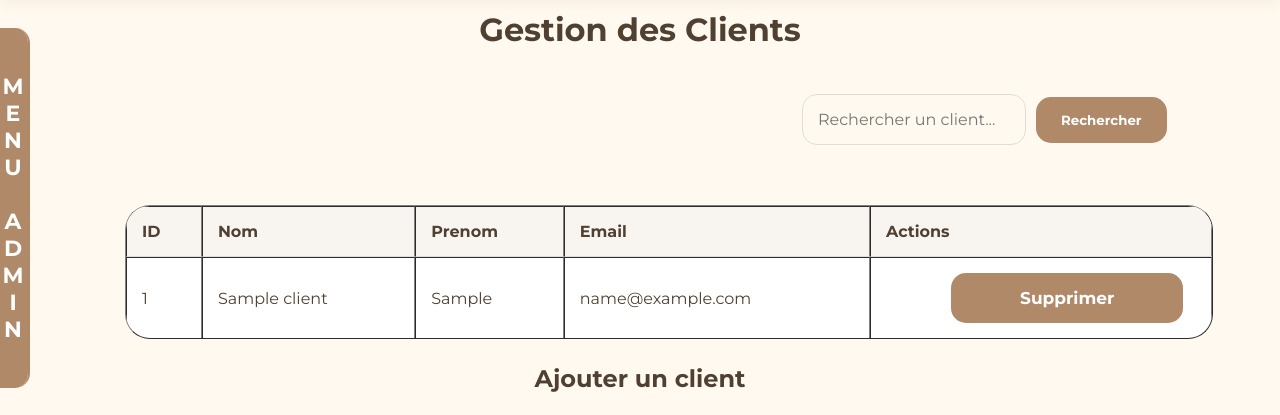
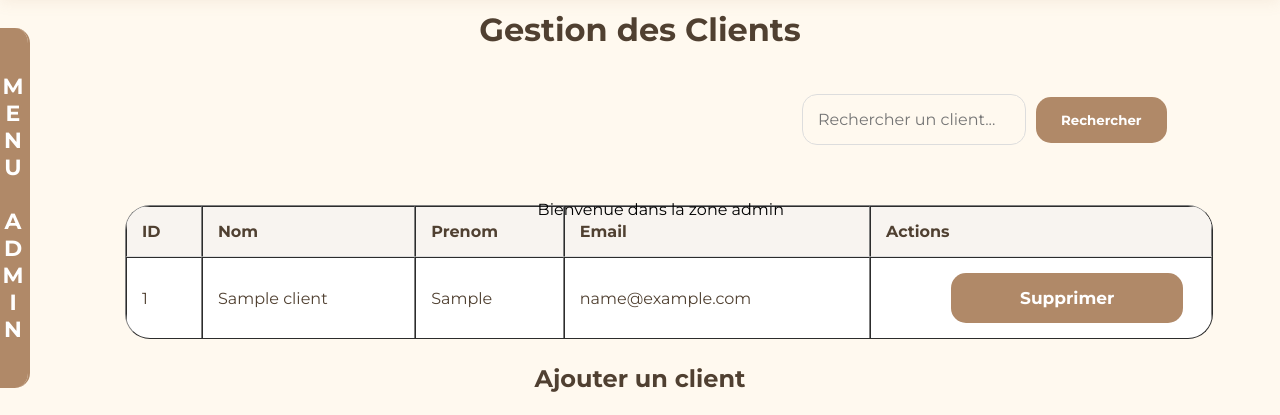
Before and after one commit to math208208/projetPHP, a PHP site: page /index.php?action=adminClient in a window 1280 px wide. Shown: the part 100-515 px from the top of the page. Run offline with PHP 8.4, Linux system fonts and the light colour scheme; tables that the repository leaves empty or names only in its code hold one stand-in row (values such as "Sample post"); some libraries are stand-ins or nearby versions.

Commit message:
debut message admin

```diff
--- a/View/vuAdminClient.php
+++ b/View/vuAdminClient.php
@@ -19,6 +19,10 @@
 </header>
 
 <body>
+
+    <div class="adminmessage">
+        Bienvenue dans la zone admin
+    </div>
     <h1>Gestion des Clients</h1>
 
     <!-- Formulaire de recherche -->
@@ -69,6 +73,8 @@
         <input type="hidden" name="action" value="add">
         <button class="button" type="submit">Ajouter</button>
     </form>
+
+
 </body>
 
 </html>
--- a/css/vuAdminClient.css
+++ b/css/vuAdminClient.css
@@ -12,6 +12,12 @@ h1 {
   font-size: 32px;
   margin-top: 40px;
   margin-bottom: 15px;
+}
+
+div.adminmessage {
+  position: fixed;
+  margin-top: 18%;
+  margin-left: 42%;
 }
 
 h2 {
```
Also changed, not shown: lib/SMTP.php (line endings or trailing spaces).
